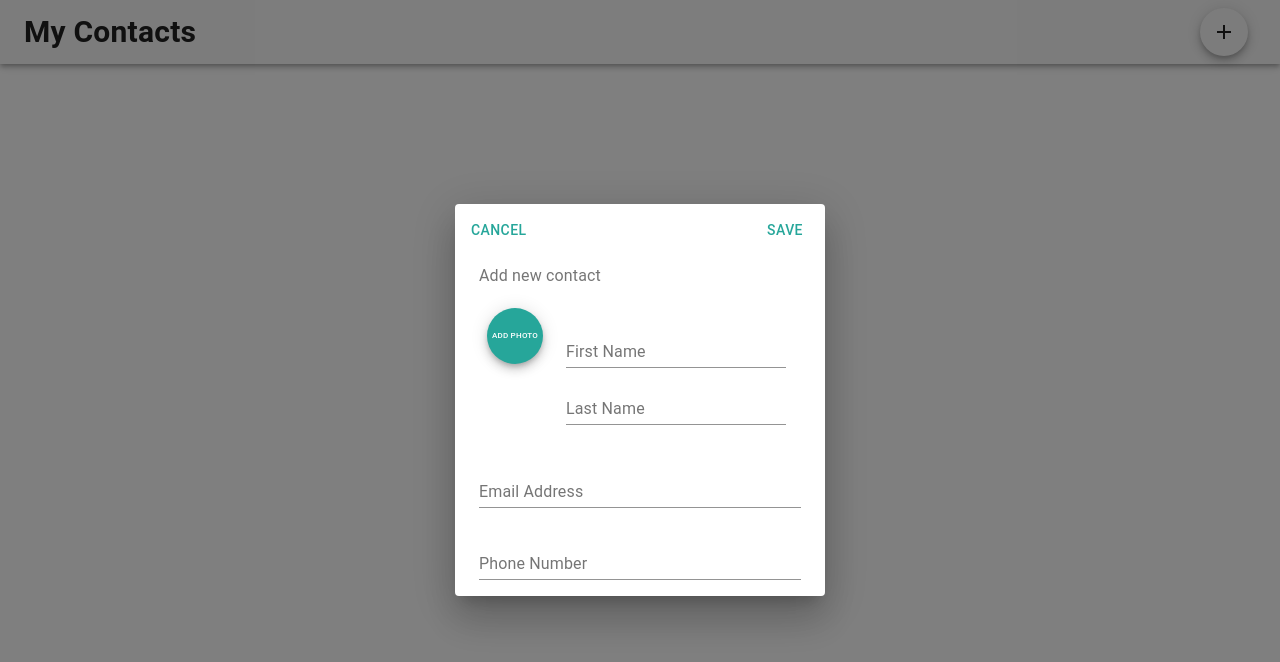
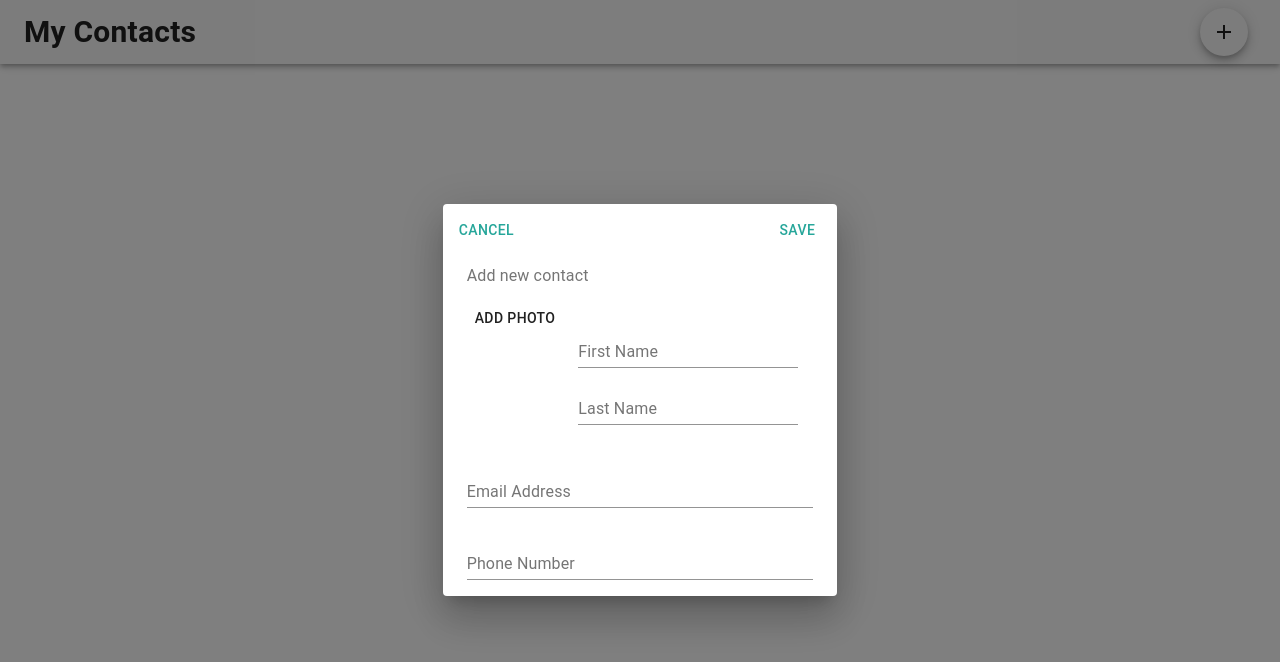
Before and after one commit to rbout/contact-list, a React (Create React App) app: page / in a window 1280 px wide. Both pictures are taken after a click on the button "add". Shown: the top 662 px of the page. Built offline with nearby package versions, Linux system fonts and the light colour scheme.

Commit message:
Added ability to select image file, does not upload

```diff
--- a/package.json
+++ b/package.json
@@ -3,10 +3,11 @@
   "version": "0.1.0",
   "private": true,
   "dependencies": {
+    "@material-ui/styles": "latest",
+    "material-ui-dropzone": "^2.4.1",
     "react": "^16.10.1",
     "react-dom": "^16.10.1",
-    "react-scripts": "3.1.2",
-    "@material-ui/styles": "latest"
+    "react-scripts": "3.1.2"
   },
   "scripts": {
     "start": "react-scripts start",
--- a/src/Appbar.js
+++ b/src/Appbar.js
@@ -62,7 +62,8 @@ const Navbar = props => {
         email: '',
         phone: '',
         firstName: '',
-        lastName: ''
+        lastName: '',
+        avatarImg: ''
     });
 
     const handleEmailChange = (event) => {
@@ -79,6 +80,10 @@ const Navbar = props => {
 
     const handleLastNameChange = (event) => {
         setUserFields({...userFields, lastName: event.target.value});
+    };
+
+    const fileSelectorHandler = (event) => {
+        setUserFields({...userFields, avatarImg: event.target.files[0].name});
     };
 
     return (
@@ -105,6 +110,7 @@ const Navbar = props => {
                         addContacts({
                             email: userFields.email,
                             name: userFields.firstName + " " + userFields.lastName,
+                            avatarImg: userFields.avatarImg,
                         });
                     }}
                     >
@@ -115,9 +121,18 @@ const Navbar = props => {
                     <DialogContentText>
                         Add new contact
                     </DialogContentText>
-                    <Fab color="secondary" aria-label="add-photo" className={classes.fab} size={"large"}>
-                        Add Photo
-                    </Fab>
+                    <input
+                        accept="image/*"
+                        style={{ display: 'none' }}
+                        id="raised-button-file"
+                        type="file"
+                        onChange={fileSelectorHandler}
+                    />
+                    <label htmlFor="raised-button-file">
+                        <Button component="span" >
+                            Add photo
+                        </Button>
+                    </label>
                     <div className={classes.nameDiv}>
                         <TextField
                             margin="dense"
--- a/src/Contacts.js
+++ b/src/Contacts.js
@@ -5,6 +5,7 @@ import Fab from "@material-ui/core/Fab";
 import makeStyles from "@material-ui/core/styles/makeStyles";
 import DeleteIcon from '@material-ui/icons/Delete';
 import EditIcon from '@material-ui/icons/Edit';
+import Avatar from '@material-ui/core/Avatar';
 
 export class Contacts extends Component {
 
@@ -36,7 +37,9 @@ export class Contacts extends Component {
                     return <Grid item xs={12} key={contact.email} style={{ marginBottom: '1rem' }}>
                         <Paper className={classes.paper} style={{ padding: '1rem' }}>
                             <div style={{ display: 'flex', alignItems: 'center', marginBottom: '1rem' }}>
-                                <div style={{marginRight: '85%'}}>
+                                <Avatar src={contact.avatarImg} style={{marginRight: '1rem'}} />
+
+                                <div style={{marginRight: '90rem', width: '15rem'}}>
                                     <h4>{contact.name}</h4>
                                     <p>{contact.email}</p>
                                 </div>
```
Also changed, not shown: 1 other file (tests, documents, lock files or other folders).
